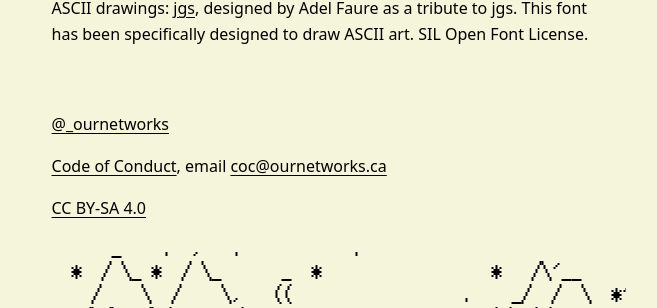
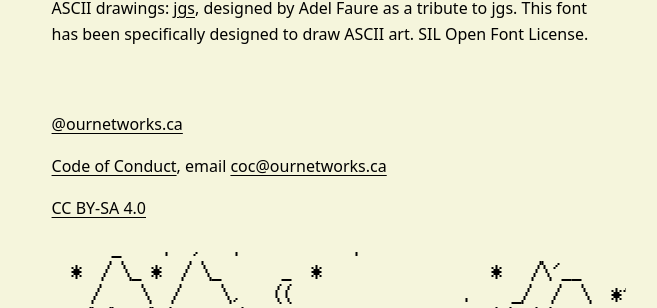
Before and after one commit to ournetworks/ournetworks.ca, a Jekyll site: the page built from about.md, in a window 1280 px wide and 900 px high, scrolled down 1823 px. Shown: the part 459-767 px from the top of the window, without its empty margins (311-968 px from the left). Built offline with Jekyll 4.4.1, drawn with Linux system fonts in a browser that asks for light colours.

Commit message:
add bsky options for organizers and update footer

```diff
--- a/_config.yml
+++ b/_config.yml
@@ -12,6 +12,7 @@
 url: "https://ournetworks.ca" # the base hostname & protocol for your site, e.g. http://example.com
 permalink: pretty
 twitter_username: _ournetworks
+bsky_username: ournetworks.ca
 github_username: ournetworks
 social_image: /images/social.png
 ipfs_gateway: https://ipfs.io
--- a/_includes/footer.html
+++ b/_includes/footer.html
@@ -1,7 +1,7 @@
 <footer class="footer mt-2 pt-4">
   <div class="container flex">
     <div class="w-100">
-      <p><a href="https://twitter.com/{{ site.twitter_username }}" target="_blank" rel="noopener">@{{ site.twitter_username }}</a></p>
+      <p><a href="https://bsky.app/profile/{{ site.bsky_username }}" target="_blank" rel="noopener">@{{ site.bsky_username }}</a></p>
 
       <p><a href="{% link code-of-conduct.md %}">Code of Conduct</a>, email <a href="mailto:coc@ournetworks.ca">coc@ournetworks.ca</a></p>
 
--- a/about.md
+++ b/about.md
@@ -30,6 +30,7 @@
   <ul class="flex flex-wrap p-0 mb-2 gap-4 list-none text-base">
     {%- if organizer.link -%}<li class="bio-sm-list-item"><a href="https://{{ organizer.link }}" target="_blank" rel="noopener" data-proofer-ignore>{{ organizer.link }}</a></li>{%- endif -%}
     {%- if organizer.fediverse -%}<li class="bio-sm-list-item"><a href="https://{{ organizer.fediverseLink }}" target="_blank" rel="noopener">{{ organizer.fediverse }}</a></li>{%- endif -%}
+    {%- if organizer.bsky -%}<li class="bio-sm-list-item"><a href="https://bsky.app/profile/{{ organizer.bsky }}" target="_blank" rel="noopener">{{ organizer.bsky }}</a></li>{%- endif -%}
     {%- if organizer.twitter -%}<li class="bio-sm-list-item"><a href="https://twitter.com/{{ organizer.twitter }}" target="_blank" rel="noopener">@{{ organizer.twitter }}</a></li>{%- endif -%}
     {%- if organizer.github -%}<li class="bio-sm-list-item"><a href="https://github.com/{{ organizer.github }}" target="_blank" rel="noopener">{{ organizer.github }}</a></li>{%- endif -%}
   </ul>
```
